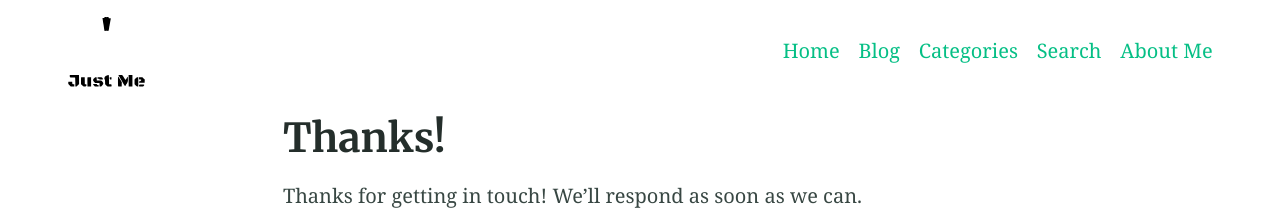
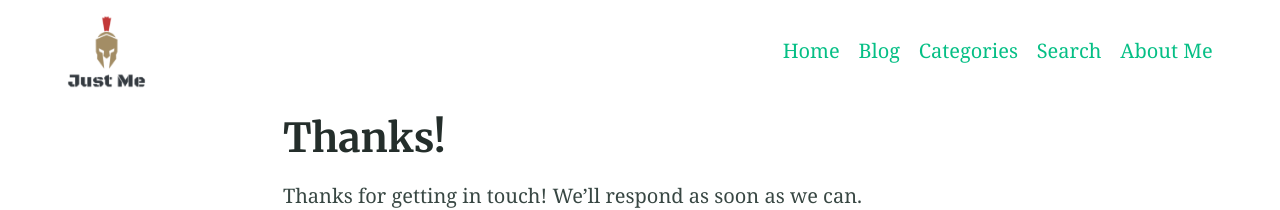
Before and after one commit to Lucho00Cuba/lucho00cuba.github.io, a Jekyll site: the page built from thanks.md, in a window 1280 px wide. Shown: the top 210 px of the page. Built offline with Jekyll 4.4.1, drawn with Linux system fonts in a browser that asks for light colours.

Commit message:
config favicon v1.2

```diff
--- a/_config.yml
+++ b/_config.yml
@@ -92,7 +92,7 @@ defaults:
 encoding: utf-8 # Make sure the encoding is right
 lang: es-ES # Set the site language
 title: "Just Me" # Site name or title, also used in jekyll-seo-tag
-logo: "/assets/logos/logo.svg"  #"/assets/logos/logo.svg" # Site logo, also used in jekyll-seo-tag
+logo: "/assets/logos/logo.png"  #"/assets/logos/logo.svg" # Site logo, also used in jekyll-seo-tag
 description: "Mi Pequeño Blog" # Site description and default description, also used in jekyll-seo-tag
 url: "https://lucho00cuba.github.io" # Site url, also used in jekyll-seo-tag
 baseurl: ""
```
Also changed, not shown: assets/logos/logo.png (added).
